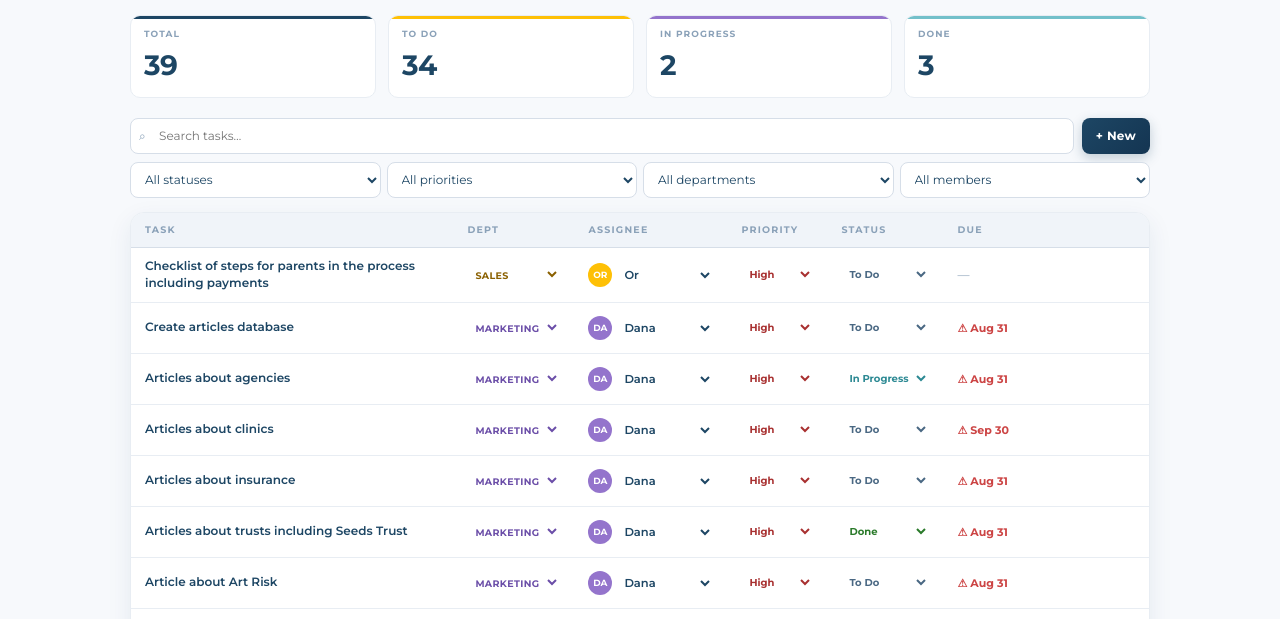
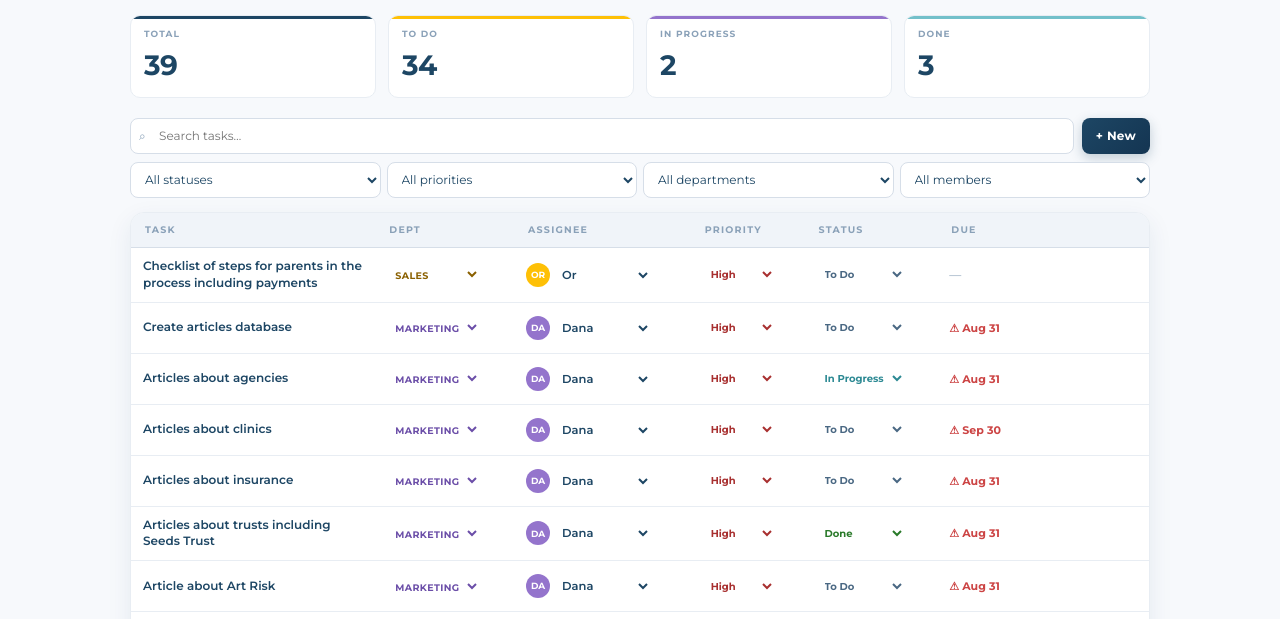
Before and after one commit to ExpectingAi/Task-Manager, a plain HTML site: page index.html in a window 1280 px wide. Shown: the part 160-779 px from the top of the page. Drawn offline with Linux system fonts and the light colour scheme.

Commit message:
index.html

```diff
--- a/index.html
+++ b/index.html
@@ -72,7 +72,7 @@ input:focus,select:focus,textarea:focus{border-color:var(--navy);box-shadow:0 0
 .table-card{display:none;background:var(--white);border:1px solid var(--line-soft);border-radius:14px;overflow:hidden;box-shadow:var(--shadow)}
 .tbl{width:100%;border-collapse:collapse;font-size:12px}
 .tbl thead th{font-size:9.5px;font-weight:700;text-transform:uppercase;letter-spacing:.13em;color:var(--text-light);background:var(--bg-soft);padding:10px 14px;text-align:left;white-space:nowrap;border-bottom:1px solid var(--line)}
-.tbl tbody td{padding:10px 14px;border-bottom:1px solid var(--line-soft);vertical-align:middle}
+.tbl tbody td{padding:10px 12px;border-bottom:1px solid var(--line-soft);vertical-align:middle;white-space:nowrap}.tbl tbody td:first-child{white-space:normal}
 .tbl tbody tr:last-child td{border-bottom:none}
 .tbl tbody tr:hover{background:#fafbfd}
 .row-actions{display:flex;gap:4px;opacity:0;transition:opacity .15s}
@@ -259,7 +259,7 @@ input:focus,select:focus,textarea:focus{border-color:var(--navy);box-shadow:0 0
   <div class="table-card">
     <table class="tbl">
       <thead><tr>
-        <th style="width:33%">Task</th><th>Dept</th><th>Assignee</th><th>Priority</th><th>Status</th><th>Due</th><th style="width:72px"></th>
+        <th style="width:24%">Task</th><th style="white-space:nowrap">Dept</th><th style="white-space:nowrap">Assignee</th><th style="white-space:nowrap">Priority</th><th style="white-space:nowrap">Status</th><th style="white-space:nowrap">Due</th><th style="width:88px"></th>
       </tr></thead>
       <tbody id="tbody"></tbody>
     </table>
```
